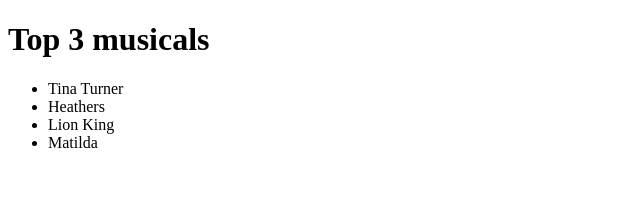
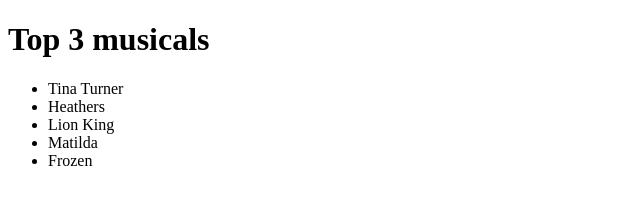
Before and after one commit to AsthaShaw/firstGitHubRepoSecond, a plain HTML site: page index.html in a window 1280 px wide. Shown: the full height of the page, 0-640 px from the left. Drawn offline with Linux system fonts and the light colour scheme.

Commit message:
Adding Frozen in musical list

```diff
--- a/index.html
+++ b/index.html
@@ -14,6 +14,7 @@
         <li>Heathers</li>
         <li>Lion King</li>
         <li>Matilda</li>
+        <li>Frozen</li>
     </ul>
 </body>
 </html>
```
